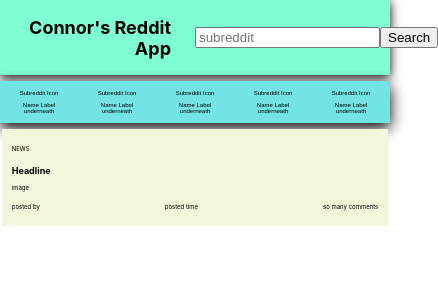
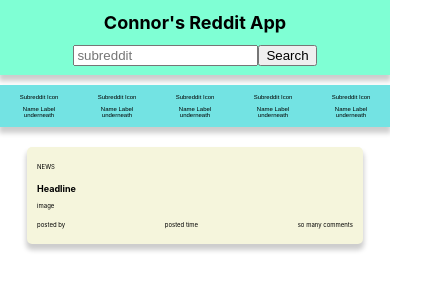
Before and after one commit to cMcVay/reddit-client-project, a React (Create React App) app: page / in a window 390 px wide. Shown: the top 300 px of the page, 438 px wide, since content can reach past the window. Built offline with nearby package versions, Linux system fonts and the light colour scheme.

Commit message:
responsive width for posts

```diff
--- a/src/App.css
+++ b/src/App.css
@@ -1,9 +1,11 @@
 html {
   font-size: 10px;
+  margin: 0;
 }
 
-@media only screen and (max-width: 600px) {
+@media only screen and (max-width: 480px) {
   html {
     font-size: 6px;
+    margin: 0;
   }
 }
--- a/src/components/header/header.css
+++ b/src/components/header/header.css
@@ -6,7 +6,7 @@
     margin: 0;
     align-items: center;
     background-color: aquamarine;
-    box-shadow: 0px 2px 10px;
+    box-shadow: 0px 5px 5px 1px rgba(0,0,0,0.2);
 }
 
 header .sitetitle {
@@ -24,3 +24,19 @@
     font-size: 1rem;
     padding-left: 2rem;
 }
+
+@media only screen and (max-width: 480px) {
+    header {
+      flex-direction: column;
+    }
+    header .sitetitle {
+        width: 100%;
+        text-align: center;
+        padding: 0;
+    }
+    header .search {
+        width: 100%;
+        justify-content: center;
+        padding: 0;
+    }
+  }
--- a/src/components/header/subreddit.css
+++ b/src/components/header/subreddit.css
@@ -3,10 +3,10 @@
     display: flex;
     justify-content: center;
     padding: 0;
-    margin: 0 10px 0 10 px;
+    margin: 10px 0px;
     overflow: auto;
     background-color: rgb(115, 227, 227);
-    box-shadow: 0 5px 15px;
+    box-shadow: 0px 5px 5px 1px rgba(0,0,0,0.2);
 }
 
 ul.subreddit li {
--- a/src/components/main/main.css
+++ b/src/components/main/main.css
@@ -1,7 +1,7 @@
 .main {
     display: flex;
     flex-direction: column;
-    width: 100%;
-    margin: 0;
+    margin: 0 auto;
+    width: 90%;
     padding: 0;
 }
--- a/src/features/posts/post.css
+++ b/src/features/posts/post.css
@@ -1,21 +1,28 @@
+
+@media only screen and (max-width: 480px) {
+    .post {
+      width: 90%;
+    }
+  }
+@media only screen and (min-width: 481px) {
+    .post {
+      width: 60%;
+    }
+  }
+
 .post {
     background-color: beige;
     display: flex;
     padding: 0;
     margin: 0;
-    width: 600px;
     flex-direction: column;
-    margin: auto;
+    margin: 10px auto ;
     padding: 10px;
+    box-shadow: 0px 5px 5px 1px rgba(0,0,0,0.2);
+    border-radius: 5px;
 }
 .bottomLine {
     display: flex;
     flex-direction: row;
     justify-content: space-between;
 }
-
-@media only screen and (max-width: 600px) {
-    .post {
-      width: 94%;
-    }
-  }
```
